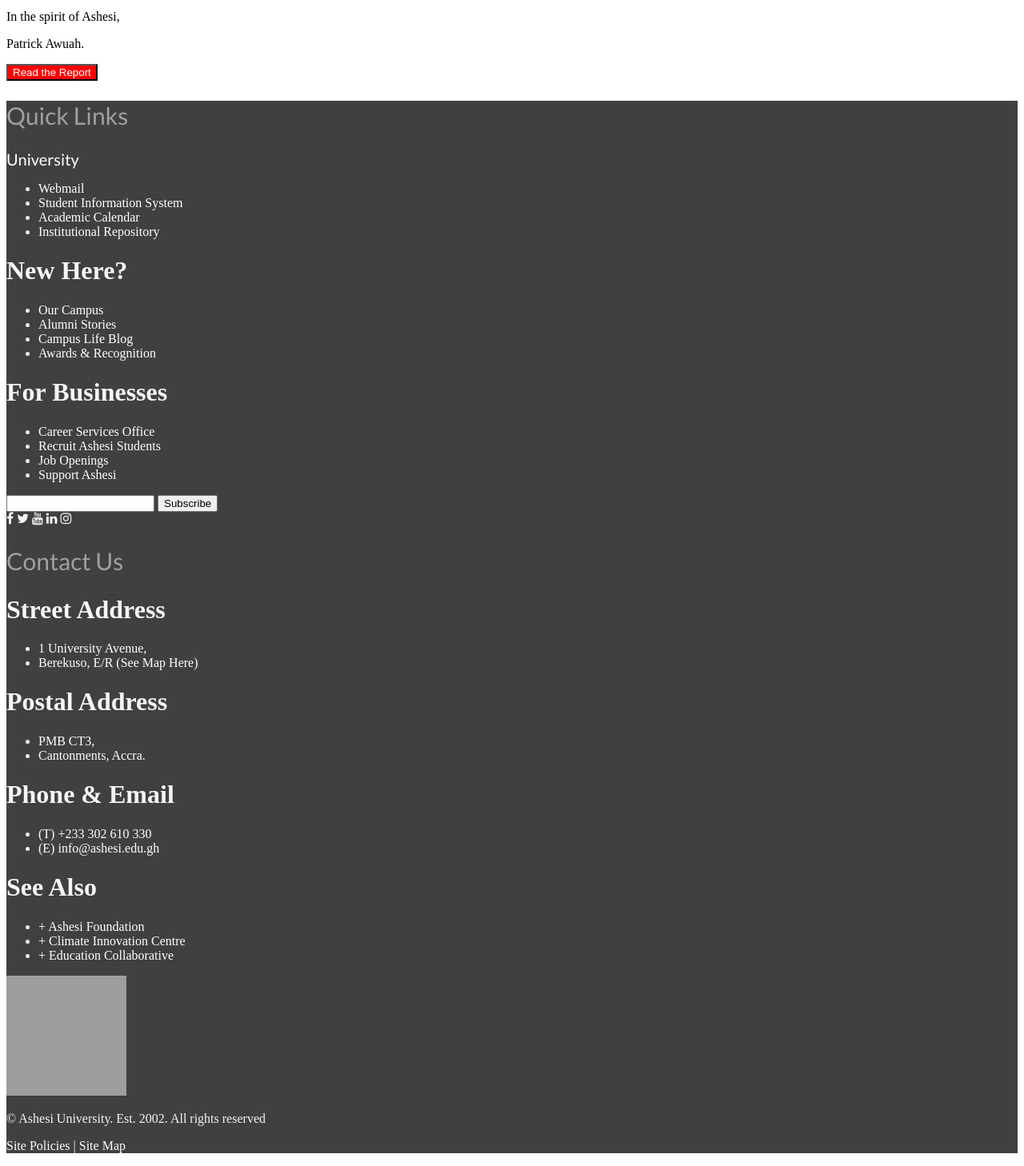
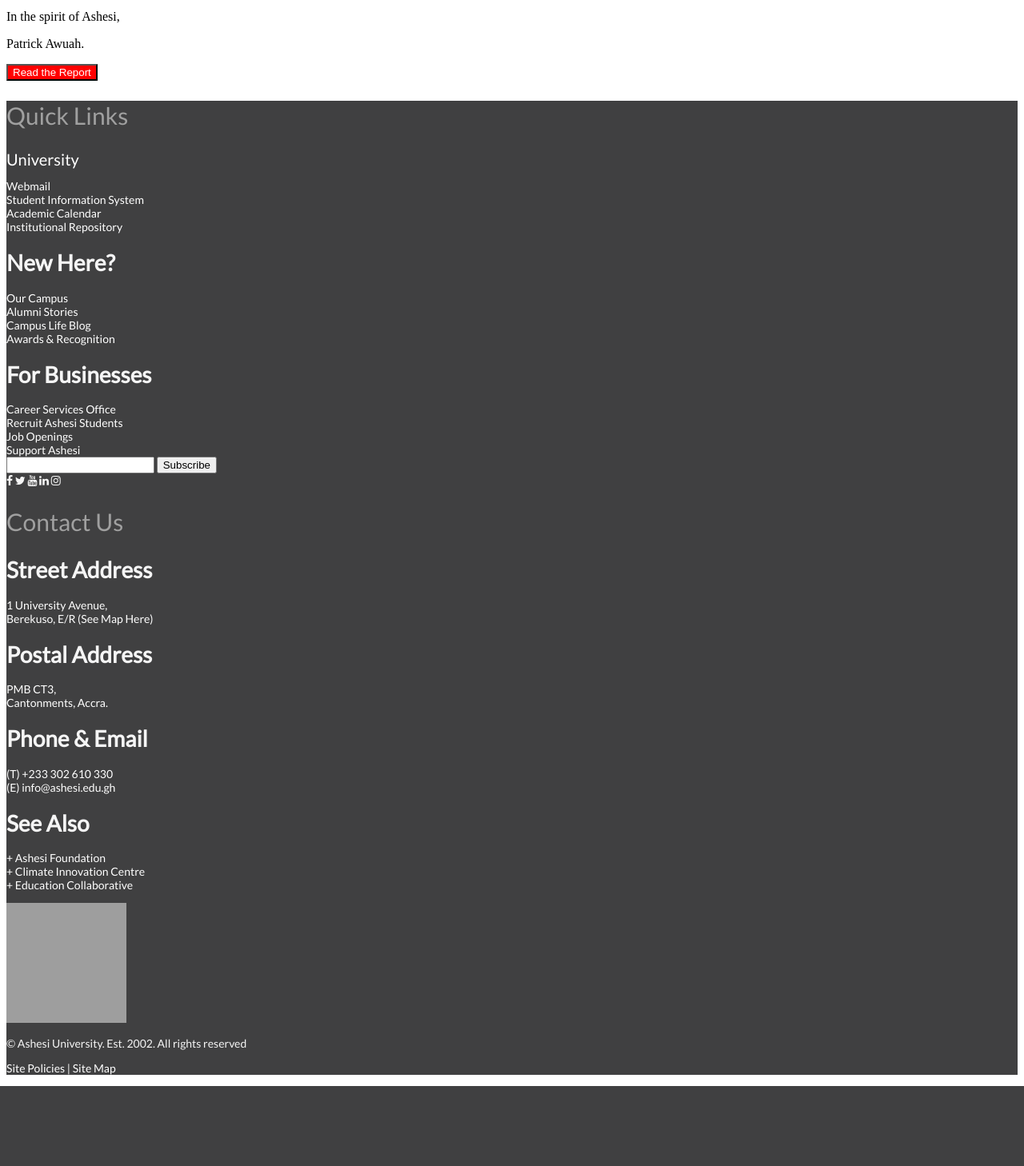
Before and after one commit to monk63/Web-Tech, a PHP site: page /news.html in a window 1280 px wide. Shown: the part 1089-2547 px from the top of the page at 80% size. After the commit the page ends 2447 px from the top, so only its background shows below. Run offline with PHP 8.4, Linux system fonts and the light colour scheme; grey boxes are pictures that could not be loaded.

Commit message:
changed list type

```diff
--- a/Style/style.css
+++ b/Style/style.css
@@ -15,3 +15,17 @@
     font-weight: 400;
 
 }
+
+.footer {
+    font-family: Lato, sans-serif;
+    color: #fff;
+    font-size: 10.5pt;
+
+
+}
+
+ul {
+    list-style-type: none;
+    margin: 0;
+    padding: 0;
+}
--- a/news.html
+++ b/news.html
@@ -145,7 +145,7 @@
 </body>
 
 
-<footer width="100%" style="background-color:#404041; color: whitesmoke">
+<footer width="100%" style="background-color:#404041; color: whitesmoke" class="footer">
 
     <h2 id="heading">Quick Links</h2>
 
```
